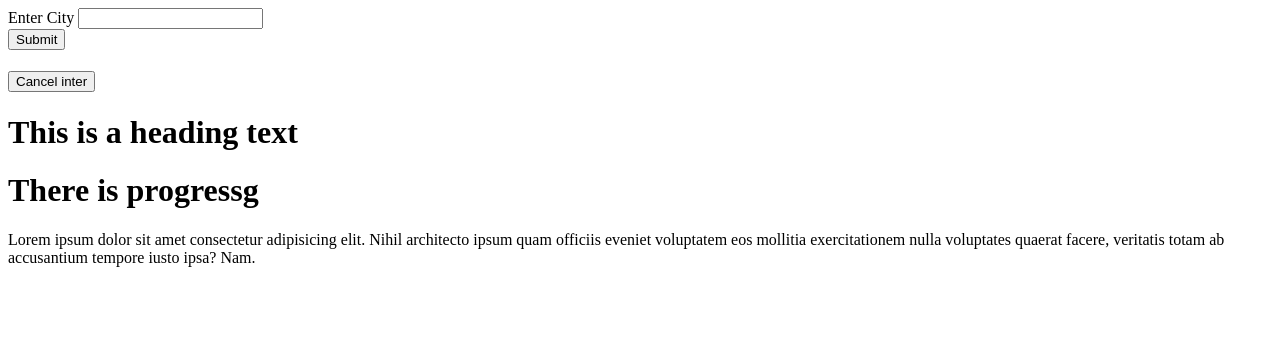
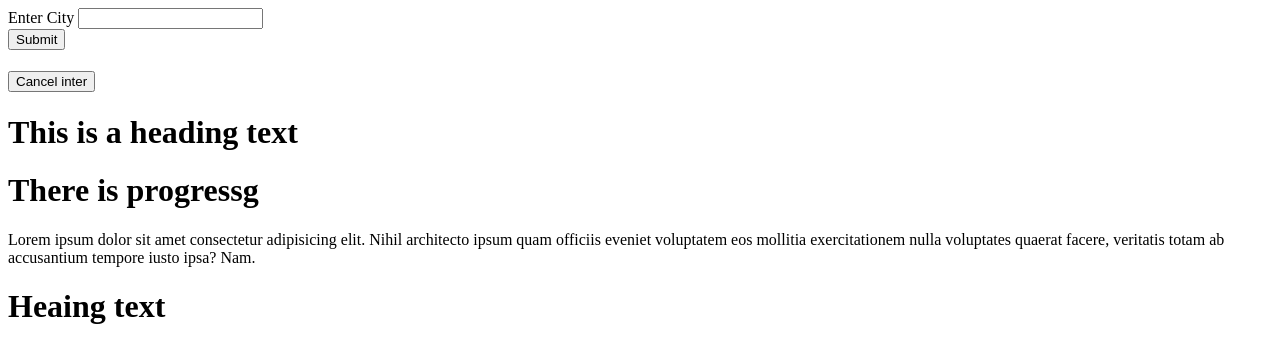
Before and after one commit to Trusted5236/Set-timeout, a plain HTML site: page index.html in a window 1280 px wide. Drawn offline with Linux system fonts and the light colour scheme; no server answers.

Commit message:
recent commit

```diff
--- a/index.html
+++ b/index.html
@@ -23,6 +23,7 @@
     <h1>This is a heading text</h1>
     <h1>There is progressg</h1>
     <p>Lorem ipsum dolor sit amet consectetur adipisicing elit. Nihil architecto ipsum quam officiis eveniet voluptatem eos mollitia exercitationem nulla voluptates quaerat facere, veritatis totam ab accusantium tempore iusto ipsa? Nam.</p>
+    <h1>Heaing text</h1>
     <script src="script.js"></script>
 </body>
 </html>
```
